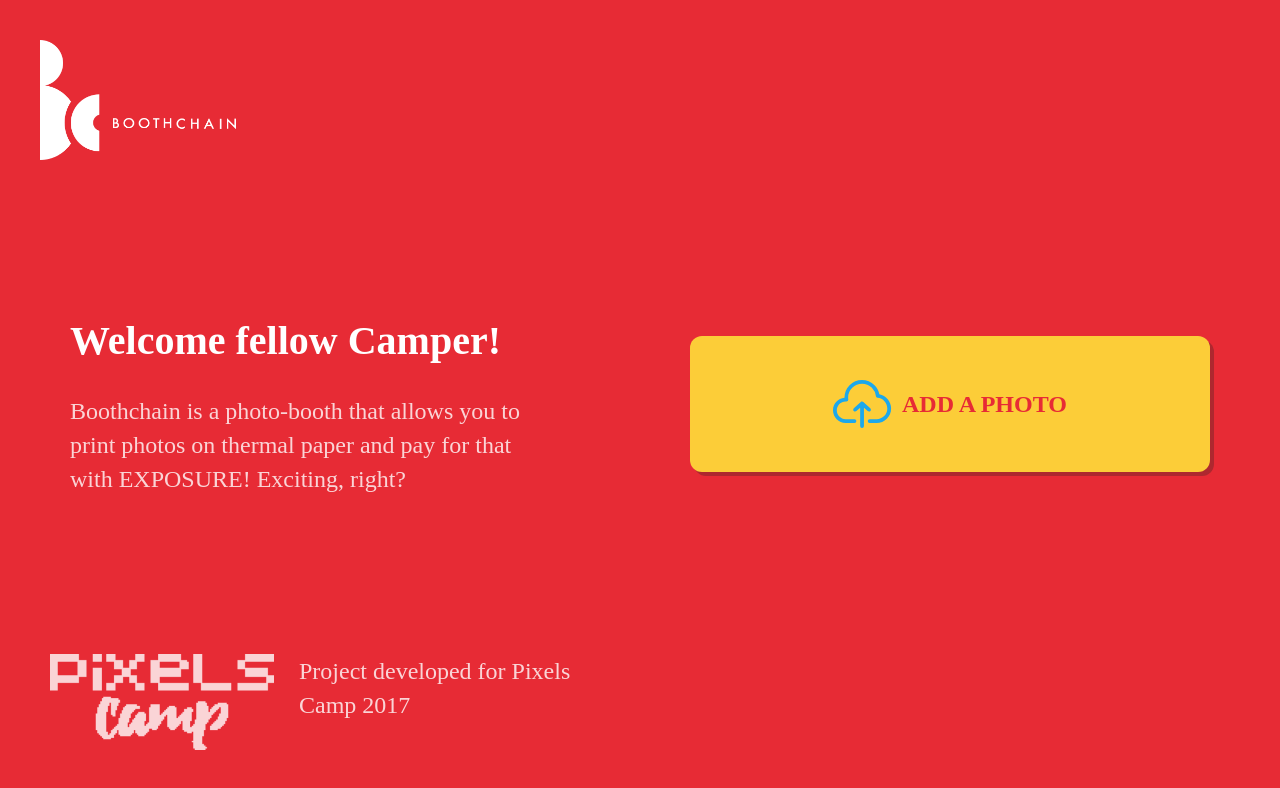
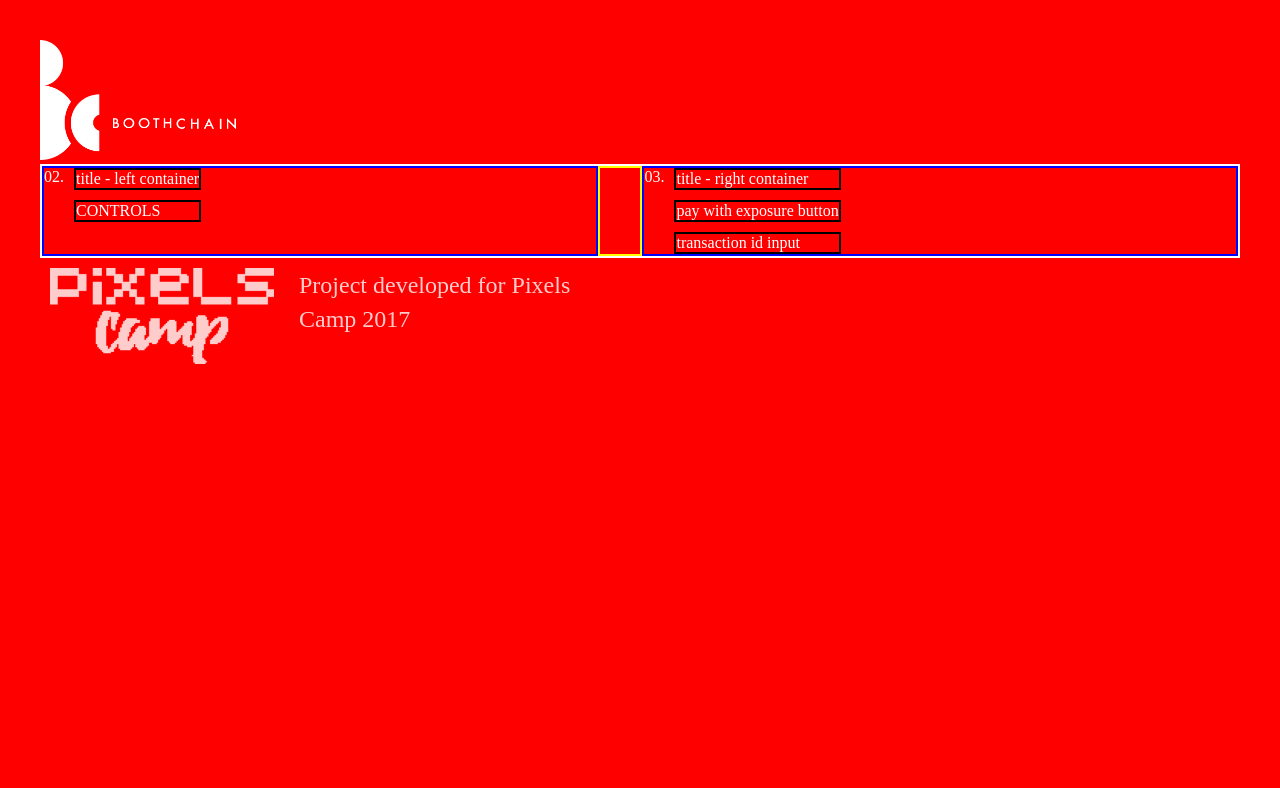
Before and after one commit to luispmiranda/boothchain, a website: page public/index.html in a window 1280 px wide. Drawn offline with nearby package versions, Linux system fonts and the light colour scheme.

Commit message:
Refactor

```diff
--- a/lib/printer/index.js
+++ b/lib/printer/index.js
@@ -3,7 +3,7 @@ var moment = require('moment');
 var SerialPort = require('serialport').SerialPort;
 
 function initPrinter(callback){
-  var serialPort = new SerialPort('/dev/ttyUSB0', {
+  var serialPort = new SerialPort('/dev/tty.usbserial-A702LDWM', {
       baudrate: 19200
   });
   var Printer = require('thermalprinter');
--- a/printqueue.js
+++ b/printqueue.js
@@ -55,9 +55,9 @@ function printFull(tmpPath, contrast, brightness, opts, callback){
         convert(originalPath, finalPaths+'-%d.png', imParams, next);
     },
     // print pixels camp logo
-    function(next){
-      printer.printImages([paths.system+'/pixels.png'], opts, next);
-    },
+    // function(next){
+    //   printer.printImages([paths.system+'/pixels.png'], opts, next);
+    // },
     // print image
     function(next){
       glob(finalPaths+'*', {}, function(err, files){
--- a/public/index.html
+++ b/public/index.html
@@ -7,52 +7,35 @@
         <link rel="stylesheet" type="text/css" href="style.css" media="screen" />
     </head>
     <body>
-        <div class="wrapper">
+        <div>
             <header>
                 <img class="logo" src="logo-white.png"/>
             </header>
-            <div class="main">
-                <section class="left-container">
-                    <section id="welcome-section">
-                        <div class="welcome-title">Welcome fellow Camper!</div>
-                        <div class="welcome-description">Boothchain is a photo-booth that allows you to print photos on thermal paper and pay for that with EXPOSURE! Exciting, right?</div>
-                    </section>
-                    <section id="step-2">
-                        <div class="headline">
-                            Great! Now, adjust the brightness to your liking and proceed to payment
+                    <div class="a">
+                    <div class="a1">
+                        <div class="b">
+                        <div>02.</div>
+                        <div class="b2">
+                            <div>title - left container</div>
+                            <div class="c">
+                            CONTROLS
                             </div>
-                    </section>
-                    <div class="preview-container" id="preview-container">
-                        <div class="frame">
-                            <img class="preview" id="img-preview"/>
-                            <input id="input-contrast" value="0" type="range" min="0" max="10">
                         </div>
-                        <!-- Add Sliders -->
                         </div>
-                </section>
-                <section class="right-container">
-                    <div class="button-container" id="add-photo">
-                        <img src="shape.svg"/>
-                        <div class="button">Add a Photo</div>
                     </div>
-                    <div class="button-container" id="pay-with-exposure" style="display:none">
-                        <img src="group-3.svg"/>
-                        <div class="button">Pay with Exposure</div>
+                    <div class="divider">
                     </div>
-
-                    <!-- Multipart form -->
-                    <form id="image-form" class="img-upld" enctype="multipart/form-data" action="/api/print" method="post" >
-                        <input style="display: none" id="img-upld" name="img-upld" type="file" accept="image/*" >
-
-                        <input id="z1" name="z1" type="hidden" value="0" >
-                        <input id="z2" name="z2" type="hidden" value="1">
-                        <!-- <input id="submit" type="submit" value="Print"/> -->
-                    </form>
-                </section>
+                    <div class="a2">
+                        <div class="b">
+                        <div>03.</div>
+                        <div class="b2">
+                            <div>title - right container</div>
+                            <div class="btn-pay">pay with exposure button</div>
+                            <div>transaction id input</div>
                         </div>
-            <!-- Buttons -->
-            <!-- <button id="upload">Upload</button> -->
-            <!-- <button id="print" onclick="printImage()">Print</button> -->
+                        </div>
+                    </div>
+                    </div>
                     <footer>
                         <div class="container">
                                 <img class="pixels-logo" src="pixels-white.png"/>
--- a/public/style.css
+++ b/public/style.css
@@ -1,39 +1,63 @@
 body {
-    background: #e72b35;
-    font-family: Futura;
-    margin: 0;
+    background-color: red;
+    color: white;
+    margin: 40px;
 }
+
 
 .logo {
     height: 120px;
 }
 
-.pixels-logo {
-    display: inline;
-}
+  .a {
+    display: flex;
+    flex-wrap: wrap;
+    max-width: 14440px;
+    margin: 0 auto;
+    border: 2px solid white;
+  }
 
-/* Wrapper */
-.wrapper {
+  .a1, .a2 {
+    flex: auto;
+    border: 2px solid blue;
     display: flex;
     flex-direction: column;
-    flex: 1 100%;
-    min-height: 100vh;
-    position: relative;
-    justify-content: space-around;
-}
+  }
 
-.wrapper header {
-    margin: 40px;
-    /*background-color: blue;*/
-    flex: 0 1 auto;
-}
-.wrapper footer {
+  .divider {
+    min-width: 40px;
+    min-height: 20px;
+    border: 2px solid yellow;
+  }
+
+  .b {
+    display: flex;
+  }
+
+  .b2 {
+    margin-left: 10px;
+  }
+
+  .b2 > div {
+    border: 2px solid black;
+  }
+
+  .btn-pay {
+    margin: 10px 0;
+  }
+
+  .c {
+    display: flex;
+    margin-top: 10px;
+  }
+
+
+footer {
     /*background-color: green;*/
     flex: 0 0 auto;
 }
 
-.wrapper footer .container {
-    padding: 40px;
+footer .container {
     opacity: 0.8;
     font-family: Futura;
     font-size: 24px;
@@ -45,107 +69,7 @@ body {
     flex-direction: row;
 }
 
-.wrapper footer .container .description {
+footer .container .description {
     width: 281px;
     padding-left: 25px;
 }
-
-.wrapper .main {
-    flex: 1;
-    display: flex;
-    align-items: center;
-    justify-content: space-around;
-}
-
-#preview-container {
-    display: none;
-}
-
-
-.wrapper .preview-container {
-    width: 320px;
-    height: 320px;
-    margin: 40px;
-    border-radius: 12px;
-    background-color: #ffffff;
-    box-shadow: 4px 4px 0 0 #ae282f;
-    display: flex;
-}
-
-.wrapper .preview-container .frame {
-    /* To complete */
-}
-
-.wrapper .preview-container .preview {
-    width: 288px;
-    height: 288px;
-    padding: 10px;
-    align-items: center;
-    justify-content: center;
-    filter: grayscale(100%);
-}
-
-#step-2 {
-    display: none;
-}
-
-#step-2 .headline {
-    margin-bottom: 40px;
-    font-family: Futura;
-    font-size: 24px;
-    font-weight: bold;
-    line-height: 1.67;
-    text-align: left;
-    color: #ffffff;
-
-    display: flex;
-    align-items: center;
-    justify-content: center;
-    flex-direction: column;
-}
-
-/* Main Section*/
-.welcome-title {
-    font-size: 40px;
-    font-weight: bold;
-    line-height: 1.45;
-    text-align: left;
-    color: #ffffff;
-}
-
-.welcome-description {
-    margin-top: 24px;
-    width: 480px;
-    height: 102px;
-    opacity: 0.8;
-    font-size: 24px;
-    line-height: 1.42;
-    text-align: left;
-    color: #ffffff;
-}
-
-.button-container {
-    width: 520px;
-    height: 136px;
-    border-radius: 12px;
-    background-color: #fccd38;
-    box-shadow: 4px 4px 0 0 #ae282f;
-    display: flex;
-    align-items: center;
-    justify-content: center;
-}
-
-.button-container .button {
-    /*width: 216px;*/
-    margin-left: 10px;
-    height: 40px;
-    font-family: Futura;
-    text-transform: uppercase;
-    font-size: 24px;
-    font-weight: bold;
-    line-height: 1.67;
-    letter-spacing: 3px;
-    text-align: center;
-    color: #e72b35;
-    letter-spacing: normal;
-}
```
Also changed, not shown: exposure.html (added, +48 -0 lines), public/index2.html (added, +68 -0 lines). Lines whose indentation alone changed are shown as unchanged.
